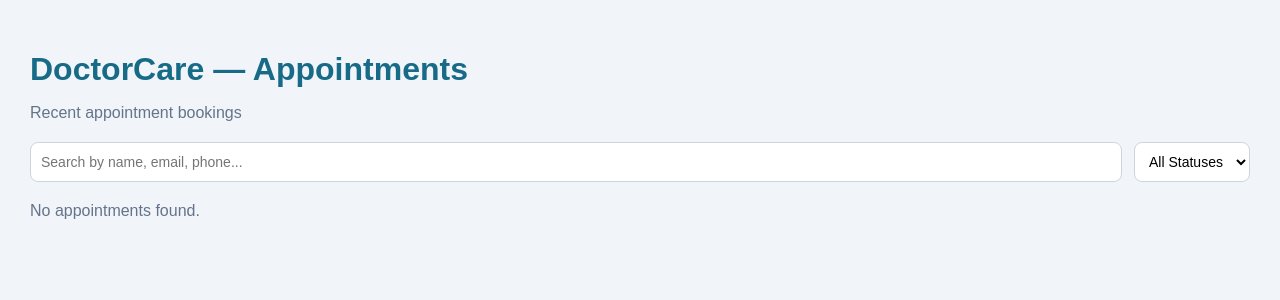
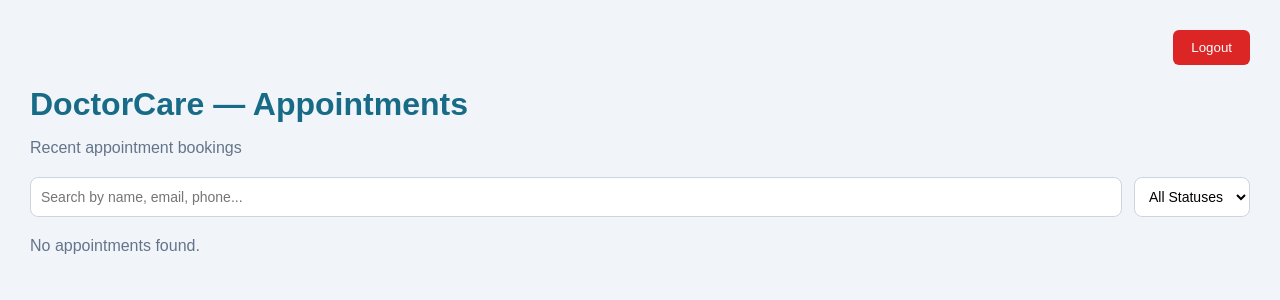
Before and after one commit to GauravPatel147/dr-booking-website, a Flask app: page /admin in a window 1280 px wide. Shown: the top 300 px of the page. Run offline with Flask 3, Linux system fonts and the light colour scheme; the visitor is signed in with stand-in values (Sample User, id 1); data that the repository does not hold is empty; some libraries are stand-ins or nearby versions.

Commit message:
Add secure admin logout

```diff
--- a/app.py
+++ b/app.py
@@ -1,10 +1,21 @@
-from flask import Flask, render_template, request, redirect, session, abort
-from datetime import datetime
+from flask import (
+    Flask, render_template, request, redirect, session, abort, url_for
+)
+from datetime import datetime, timedelta
 import os
 import psycopg2
 
 app = Flask(__name__)
+
+# Security configuration
 app.secret_key = os.environ.get("SECRET_KEY")
+
+app.config.update(
+    SESSION_COOKIE_HTTPONLY=True,
+    SESSION_COOKIE_SAMESITE="Lax",
+    PERMANENT_SESSION_LIFETIME=timedelta(minutes=30),
+)
+
 
 # Database connection
 def get_db_connection():
@@ -40,7 +51,8 @@ def init_db():
 
             cur.execute("""
                 ALTER TABLE appointments
-                ADD COLUMN IF NOT EXISTS status TEXT NOT NULL DEFAULT 'Pending'
+                ADD COLUMN IF NOT EXISTS status
+                TEXT NOT NULL DEFAULT 'Pending'
             """)
 
         conn.commit()
@@ -106,9 +118,12 @@ def book():
 
     except Exception:
         app.logger.exception("Appointment booking failed")
-        return "Booking could not be completed. Please try again later.", 500
+        return (
+            "Booking could not be completed. Please try again later.",
+            500
+        )
 
-    return redirect("/?success=1")
+    return redirect(url_for("home", success=1))
 
 
 # Admin login and appointments page
@@ -121,7 +136,10 @@ def admin():
         if not admin_password or password != admin_password:
             return "Incorrect password", 401
 
+        # Start a fresh admin session after successful login
+        session.clear()
         session["admin_logged_in"] = True
+        session.permanent = True
 
     if not session.get("admin_logged_in"):
         return render_template("admin_login.html")
@@ -138,14 +156,28 @@ def admin():
                 """)
                 appointments = cur.fetchall()
 
-        return render_template(
-            "admin.html",
-            appointments=appointments
+        response = app.make_response(
+            render_template(
+                "admin.html",
+                appointments=appointments
+            )
         )
+        response.headers["Cache-Control"] = "no-store"
+        return response
 
     except Exception:
         app.logger.exception("Admin appointments page failed")
         return "Could not load appointments. Please try again.", 500
+
+
+# Admin logout
+@app.route("/logout", methods=["POST"])
+def logout():
+    if not session.get("admin_logged_in"):
+        abort(403)
+
+    session.clear()
+    return redirect(url_for("admin"))
 
 
 # Update appointment status
@@ -174,7 +206,7 @@ def update_status():
 
             conn.commit()
 
-        return redirect("/admin")
+        return redirect(url_for("admin"))
 
     except Exception:
         app.logger.exception("Status update failed")
@@ -202,7 +234,7 @@ def delete_appointment():
 
             conn.commit()
 
-        return redirect("/admin")
+        return redirect(url_for("admin"))
 
     except Exception:
         app.logger.exception("Appointment deletion failed")
@@ -210,6 +242,11 @@ def delete_appointment():
 
 
 if __name__ == "__main__":
+    if not app.secret_key:
+        raise RuntimeError(
+            "SECRET_KEY environment variable must be configured"
+        )
+
     app.run(
         debug=False,
         port=int(os.environ.get("PORT", 5000))
--- a/templates/admin.html
+++ b/templates/admin.html
@@ -75,6 +75,14 @@ tbody tr:hover {
     </style>
 </head>
 <body>
+    <form action="/logout" method="POST"
+      onsubmit="return confirm('Kya aap logout karna chahte hain?');"
+      style="text-align:right; margin-bottom:20px;">
+    <button type="submit"
+            style="background:#dc2626; color:white; padding:10px 18px; border:0; border-radius:6px; cursor:pointer;">
+        Logout
+    </button>
+</form>
     <h1>DoctorCare — Appointments</h1>
     <p>Recent appointment bookings</p>
     <div class="filters">
```
